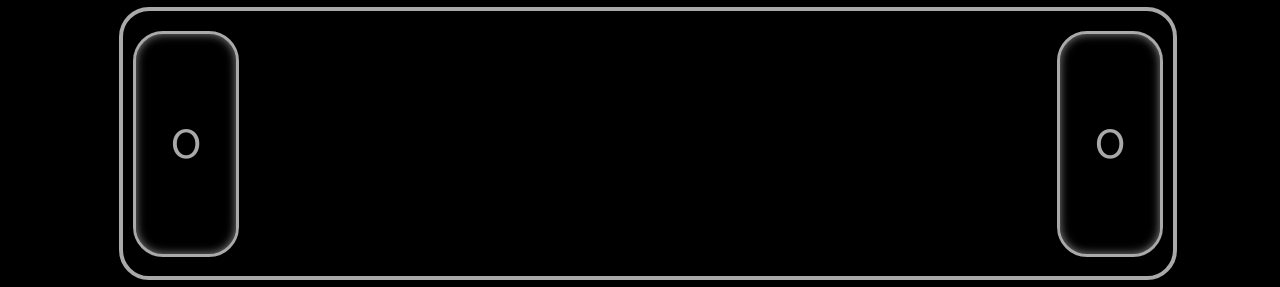
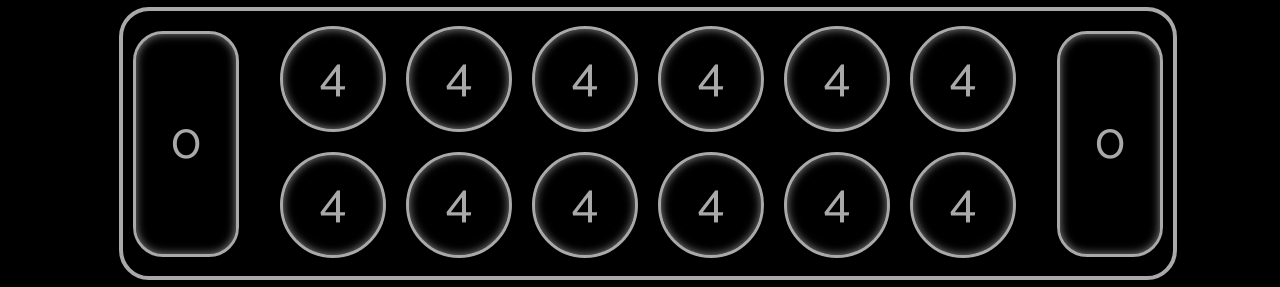
Before and after one commit to patrickmceldowney/CIS-580, a plain HTML site: page Assignment1/index.html in a window 1280 px wide. Shown: the part 270-557 px from the top of the page. Drawn offline with nearby package versions, Linux system fonts and the light colour scheme.

Commit message:
Update index.html

```diff
--- a/Assignment1/index.html
+++ b/Assignment1/index.html
@@ -33,21 +33,21 @@
       </div>
 
       <div id="divRows">
-        <div id="pod5" class="pod lock player2"></div>
-        <div id="pod4" class="pod lock player2"></div>
-        <div id="pod3" class="pod lock player2"></div>
-        <div id="pod2" class="pod lock player2"></div>
-        <div id="pod1" class="pod lock player2"></div>
-        <div id="pod0" class="pod lock player2"></div>
+        <div id="pit5" class="pit lock player2"></div>
+        <div id="pit4" class="pit lock player2"></div>
+        <div id="pit3" class="pit lock player2"></div>
+        <div id="pit2" class="pit lock player2"></div>
+        <div id="pit1" class="pit lock player2"></div>
+        <div id="pit0" class="pit lock player2"></div>
       </div>
 
       <div id="divRows">
-        <div id="pod6" class="pod player1"></div>
-        <div id="pod7" class="pod player1"></div>
-        <div id="pod8" class="pod player1"></div>
-        <div id="pod9" class="pod player1"></div>
-        <div id="pod10" class="pod player1"></div>
-        <div id="pod11" class="pod player1"></div>
+        <div id="pit6" class="pit player1"></div>
+        <div id="pit7" class="pit player1"></div>
+        <div id="pit8" class="pit player1"></div>
+        <div id="pit9" class="pit player1"></div>
+        <div id="pit10" class="pit player1"></div>
+        <div id="pit11" class="pit player1"></div>
       </div>
 
     </div>
```
